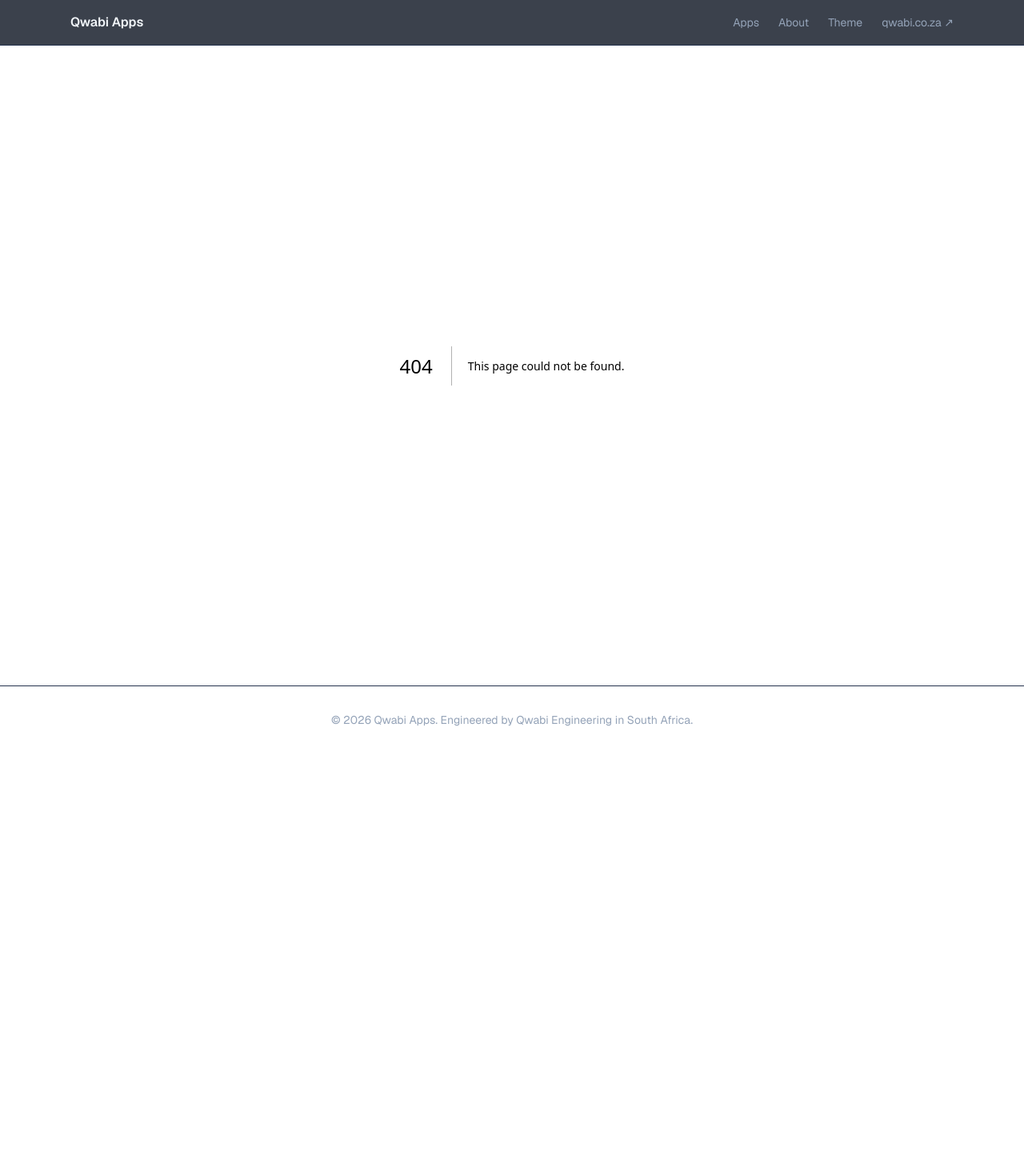
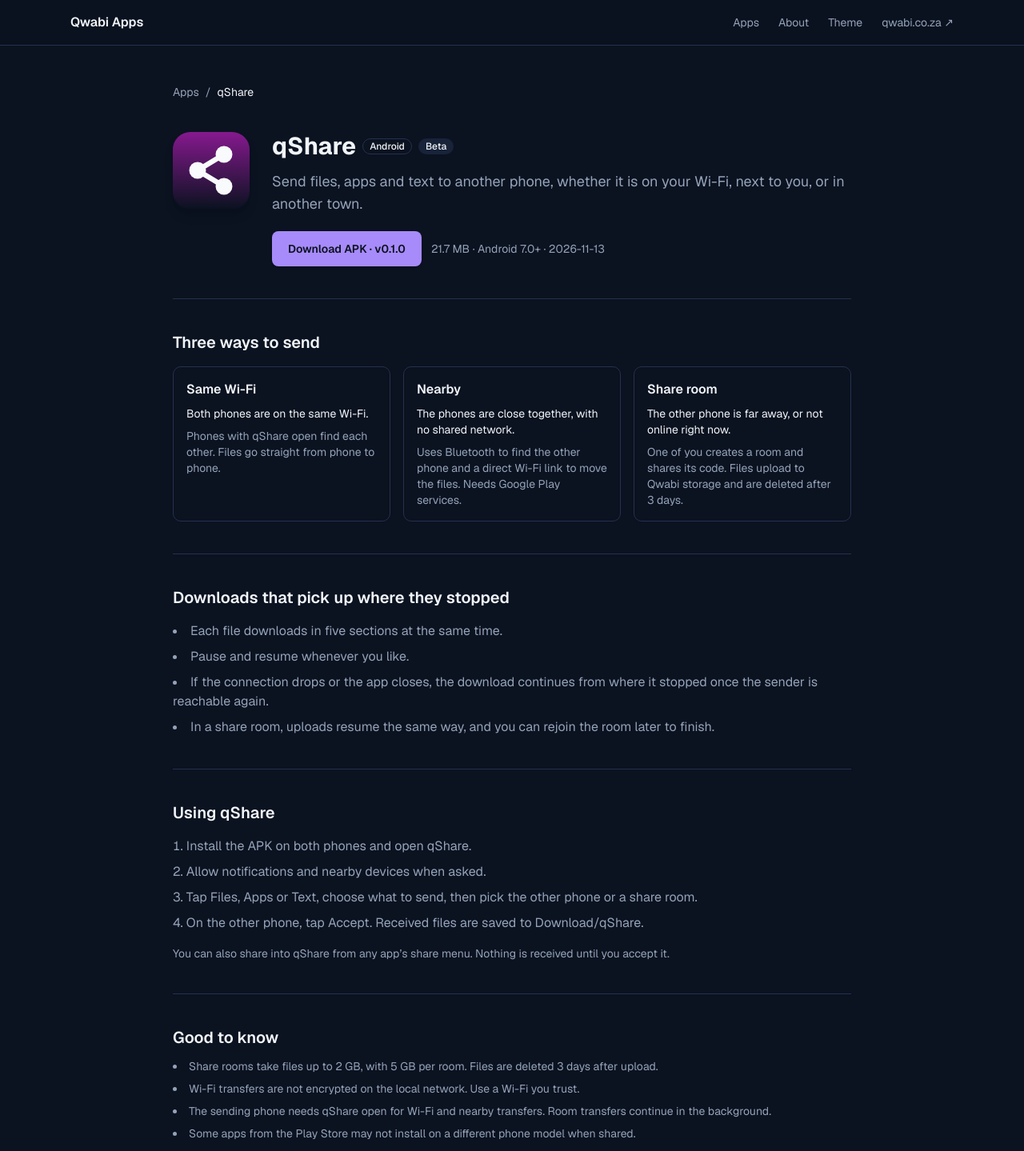
Before and after one commit to qwabieng/apps-qwabi, a Next.js app: page /apps/q-share in a window 1280 px wide. Before the commit this address had no page. Shown: the top 1439 px of the page at 80% size. Before the commit the page ends 942 px from the top, so only its background shows below. Built offline with nearby package versions, Linux system fonts and the light colour scheme.

Commit message:
feat(hub): list qShare 0.1.0 under Available now
Adds the qShare card to the home page, its app page with the three sharing routes and resumable-download notes, the icon, and the 0.1.0 release metadata written by the qShare release script.

Co-Authored-By: Claude Fable 5.2 <noreply@anthropic.com>

```diff
--- /dev/null
+++ b/app/apps/q-share/page.tsx
@@ -0,0 +1,99 @@
+import type { Metadata } from 'next';
+import Link from 'next/link';
+import { Badge } from '@/components/ui/badge';
+import { Separator } from '@/components/ui/separator';
+import { qshareRelease as rel } from '@/src/lib/release';
+
+export const metadata: Metadata = {
+  title: 'qShare',
+  description:
+    'Send files, apps and text between Android phones over Wi-Fi, nearby, or far away with a room code. Downloads resume after a dropped connection.',
+};
+
+const routes = [
+  {
+    name: 'Same Wi-Fi',
+    when: 'Both phones are on the same Wi-Fi.',
+    how: 'Phones with qShare open find each other. Files go straight from phone to phone.',
+  },
+  {
+    name: 'Nearby',
+    when: 'The phones are close together, with no shared network.',
+    how: 'Uses Bluetooth to find the other phone and a direct Wi-Fi link to move the files. Needs Google Play services.',
+  },
+  {
+    name: 'Share room',
+    when: 'The other phone is far away, or not online right now.',
+    how: 'One of you creates a room and shares its code. Files upload to Qwabi storage and are deleted after 3 days.',
+  },
+];
+
+export default function QSharePage() {
+  return (
+    <div className="mx-auto max-w-4xl space-y-10 px-4 py-12 sm:px-6">
+      <nav className="flex items-center gap-2 text-sm text-muted-foreground">
+        <Link href="/" className="hover:text-foreground">Apps</Link><span>/</span><span className="text-foreground">qShare</span>
+      </nav>
+      <div className="flex flex-col items-start gap-7 sm:flex-row">
+        {/* eslint-disable-next-line @next/next/no-img-element -- static export uses the public icon directly */}
+        <img src="/apps/q-share/icon.svg" alt="qShare icon" width={96} height={96} className="rounded-2xl shadow-lg" />
+        <div className="flex-1 space-y-3">
+          <div className="flex flex-wrap items-center gap-2"><h1 className="text-3xl font-bold">qShare</h1><Badge variant="outline">Android</Badge><Badge variant="secondary">Beta</Badge></div>
+          <p className="text-lg text-muted-foreground">Send files, apps and text to another phone, whether it is on your Wi-Fi, next to you, or in another town.</p>
+          <div className="flex flex-wrap items-center gap-3 pt-2">
+            <a href={rel.url} download={rel.fileName} className="inline-flex h-11 items-center justify-center rounded-md bg-primary px-5 text-sm font-semibold text-primary-foreground shadow-sm transition-colors hover:bg-primary/90">Download APK · v{rel.version}</a>
+            <span className="text-sm text-muted-foreground">{rel.sizeMb} MB · Android {rel.minAndroid}+ · {rel.releasedOn}</span>
+          </div>
+        </div>
+      </div>
+      <Separator />
+      <section className="space-y-4">
+        <h2 className="text-xl font-semibold">Three ways to send</h2>
+        <div className="grid gap-4 sm:grid-cols-3">
+          {routes.map(route => (
+            <div key={route.name} className="space-y-2 rounded-lg border p-4">
+              <h3 className="font-semibold">{route.name}</h3>
+              <p className="text-sm">{route.when}</p>
+              <p className="text-sm text-muted-foreground">{route.how}</p>
+            </div>
+          ))}
+        </div>
+      </section>
+      <Separator />
+      <section className="space-y-4">
+        <h2 className="text-xl font-semibold">Downloads that pick up where they stopped</h2>
+        <ul className="list-inside list-disc space-y-2 text-muted-foreground">
+          <li>Each file downloads in five sections at the same time.</li>
+          <li>Pause and resume whenever you like.</li>
+          <li>If the connection drops or the app closes, the download continues from where it stopped once the sender is reachable again.</li>
+          <li>In a share room, uploads resume the same way, and you can rejoin the room later to finish.</li>
+        </ul>
+      </section>
+      <Separator />
+      <section className="space-y-4">
+        <h2 className="text-xl font-semibold">Using qShare</h2>
+        <ol className="list-inside list-decimal space-y-2 text-muted-foreground">
+          <li>Install the APK on both phones and open qShare.</li>
+          <li>Allow notifications and nearby devices when asked.</li>
+          <li>Tap Files, Apps or Text, choose what to send, then pick the other phone or a share room.</li>
+          <li>On the other phone, tap Accept. Received files are saved to Download/qShare.</li>
+        </ol>
+        <p className="text-sm text-muted-foreground">
+          You can also share into qShare from any app’s share menu. Nothing is received until you accept it.
+        </p>
+      </section>
+      <Separator />
+      <section className="space-y-3">
+        <h2 className="text-xl font-semibold">Good to know</h2>
+        <ul className="list-inside list-disc space-y-2 text-sm text-muted-foreground">
+          <li>Share rooms take files up to 2 GB, with 5 GB per room. Files are deleted 3 days after upload.</li>
+          <li>Wi-Fi transfers are not encrypted on the local network. Use a Wi-Fi you trust.</li>
+          <li>The sending phone needs qShare open for Wi-Fi and nearby transfers. Room transfers continue in the background.</li>
+          <li>Some apps from the Play Store may not install on a different phone model when shared.</li>
+        </ul>
+      </section>
+      <Separator />
+      <p className="text-sm text-muted-foreground">SHA-256: <code className="break-all">{rel.sha256}</code></p>
+    </div>
+  );
+}
--- a/app/page.tsx
+++ b/app/page.tsx
@@ -3,7 +3,7 @@ import { ExternalLink } from 'lucide-react';
 import { Badge } from '@/components/ui/badge';
 import { Card, CardContent, CardFooter, CardHeader } from '@/components/ui/card';
 import { Separator } from '@/components/ui/separator';
-import { ussdguardRelease, screenLockRelease, qwabiTrackRelease, qDimAndroidRelease, qThemeAndroidRelease } from '@/src/lib/release';
+import { ussdguardRelease, screenLockRelease, qwabiTrackRelease, qDimAndroidRelease, qThemeAndroidRelease, qshareRelease } from '@/src/lib/release';
 
 type Status = 'beta' | 'pilot' | 'stable' | 'comingsoon';
 
@@ -66,6 +66,20 @@ const released: AppEntry[] = [
     href: 'https://dpc.qwabi.co.za/download',
     external: true,
     version: qwabiTrackRelease.version,
+  },
+  {
+    slug: 'q-share',
+    name: 'qShare',
+    tagline: 'Send files, apps and text to any phone, near or far',
+    description:
+      'Share over the same Wi-Fi, to a phone close by, or to one far away with a room code. Downloads run in five sections at once and pick up where they stopped after a dropped connection.',
+    platform: 'Android',
+    status: 'beta',
+    gradient: 'from-fuchsia-700/25 to-slate-900/50',
+    icon: '/apps/q-share/icon.svg',
+    tags: ['Sharing', 'Files', 'Resumable'],
+    href: '/apps/q-share',
+    version: qshareRelease.version,
   },
   {
     slug: 'q-dim',
--- a/src/lib/release.ts
+++ b/src/lib/release.ts
@@ -1,3 +1,15 @@
+// Written by qShare/scripts/release-apk.sh. Rollback = revert this entry.
+export const qshareRelease = {
+  version: '0.1.0',
+  versionCode: 1,
+  releasedOn: '2026-11-13',
+  fileName: 'qshare-0.1.0.apk',
+  sizeMb: 21.7,
+  sha256: '0736690de22046a4019733acfa9ad69c56ab87a655b64904af6c71511a531432',
+  url: 'https://qaacgbjsedgvbjghaokn.supabase.co/storage/v1/object/public/downloads/qshare-0.1.0.apk',
+  minAndroid: '7.0',
+};
+
 // Written by UssdGuard/scripts/release-apk.sh. Rollback = revert this entry.
 export const ussdguardRelease = {
   version: '0.1.9',
```
Also changed, not shown: public/apps/q-share/icon.svg (added).
